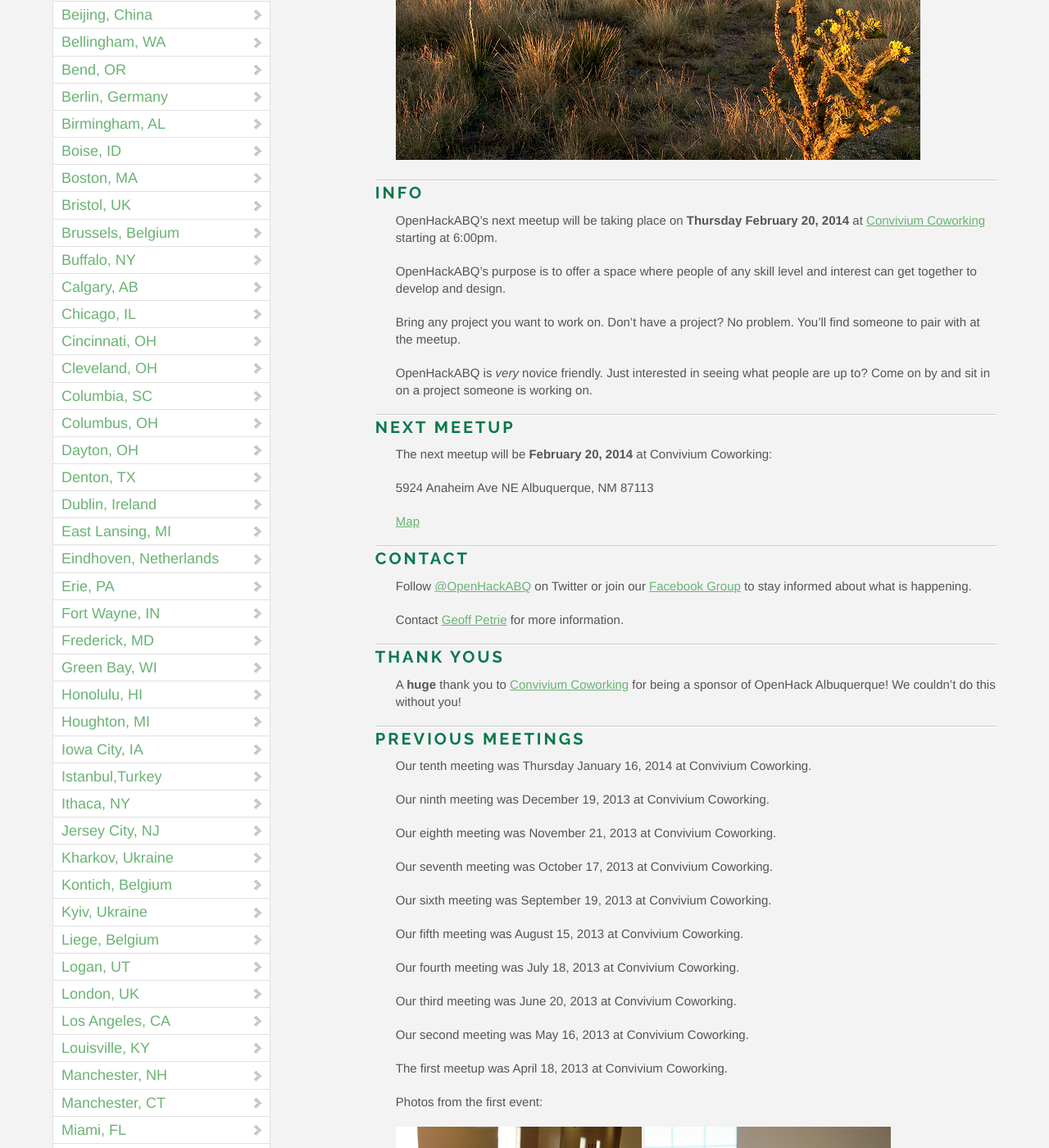
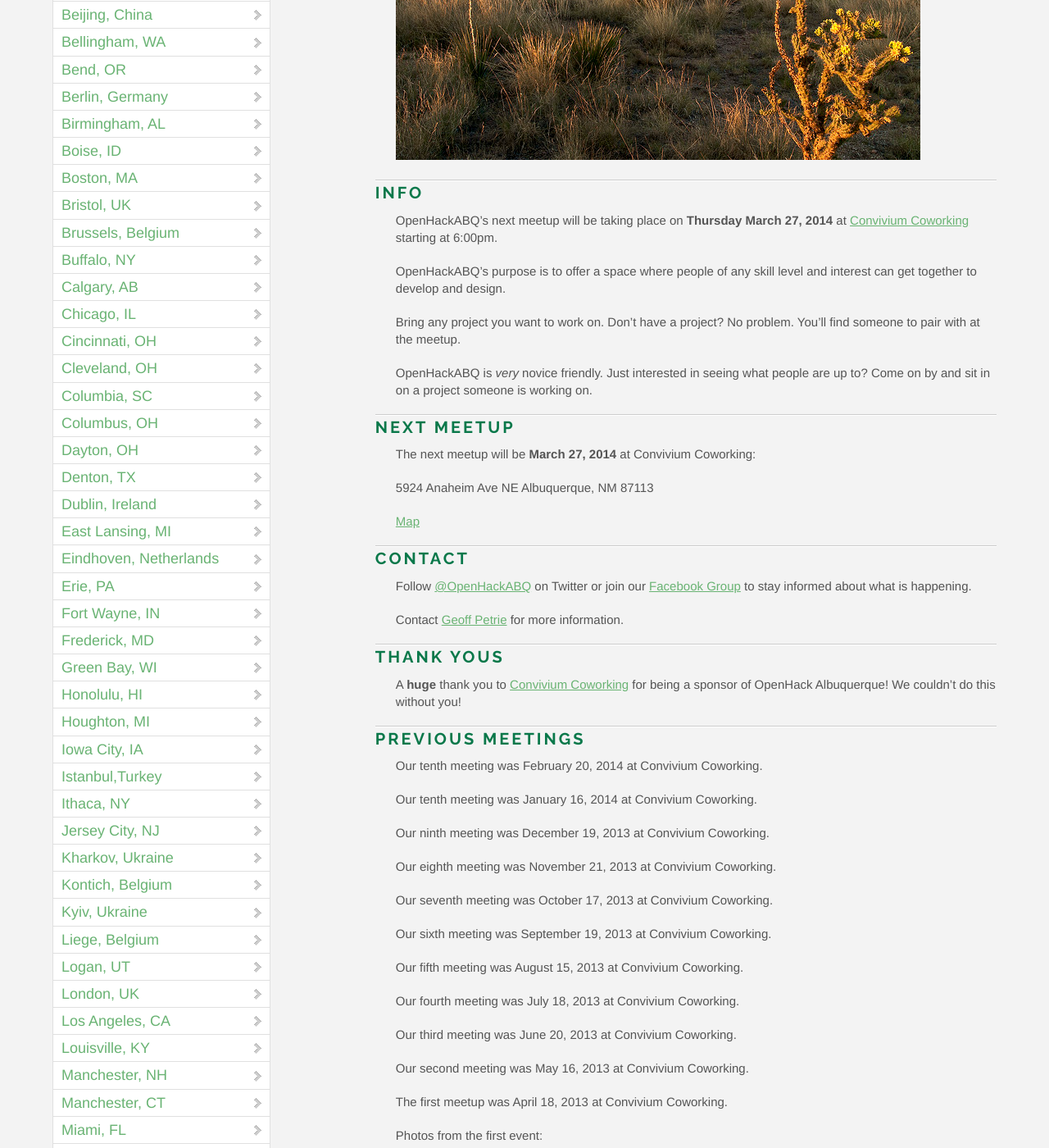
Before and after one commit to OpenHack/openhack.github.com, a Jekyll site: the page built from albuquerque/index.markdown, in a window 1280 px wide and 1400 px high, scrolled down 446 px. Shown: the whole window at 82% size. Built offline with Jekyll 4.4.1, drawn with Linux system fonts in a browser that asks for light colours; nearby versions of some CDN libraries; Markdown is read by kramdown in place of the engine named in the settings; comment, search, counter and statistics services are not loaded.

Commit message:
Update for next ABQ event

```diff
--- a/albuquerque/index.markdown
+++ b/albuquerque/index.markdown
@@ -9,7 +9,7 @@ title: OpenHack - Albuquerque, NM
 
 ### Info
 
-OpenHackABQ's next meetup will be taking place on **Thursday February 20, 2014** at
+OpenHackABQ's next meetup will be taking place on **Thursday March 27, 2014** at
 [Convivium Coworking](http://www.conviviumcoworking.com/) starting at 6:00pm.
 
 OpenHackABQ's purpose is to offer a space where people of any skill level
@@ -23,7 +23,7 @@ are up to? Come on by and sit in on a project someone is working on.
 
 ### Next meetup
 
-The next meetup will be **February 20, 2014** at Convivium Coworking:
+The next meetup will be **March 27, 2014** at Convivium Coworking:
 
 5924 Anaheim Ave NE
 Albuquerque, NM 87113
@@ -46,7 +46,9 @@ for being a sponsor of OpenHack Albuquerque! We couldn't do this without you!
 
 ### Previous Meetings
 
-Our tenth meeting was Thursday January 16, 2014 at Convivium Coworking.
+Our tenth meeting was February 20, 2014 at Convivium Coworking.
+
+Our tenth meeting was January 16, 2014 at Convivium Coworking.
 
 Our ninth meeting was December 19, 2013 at Convivium Coworking.
 
```
